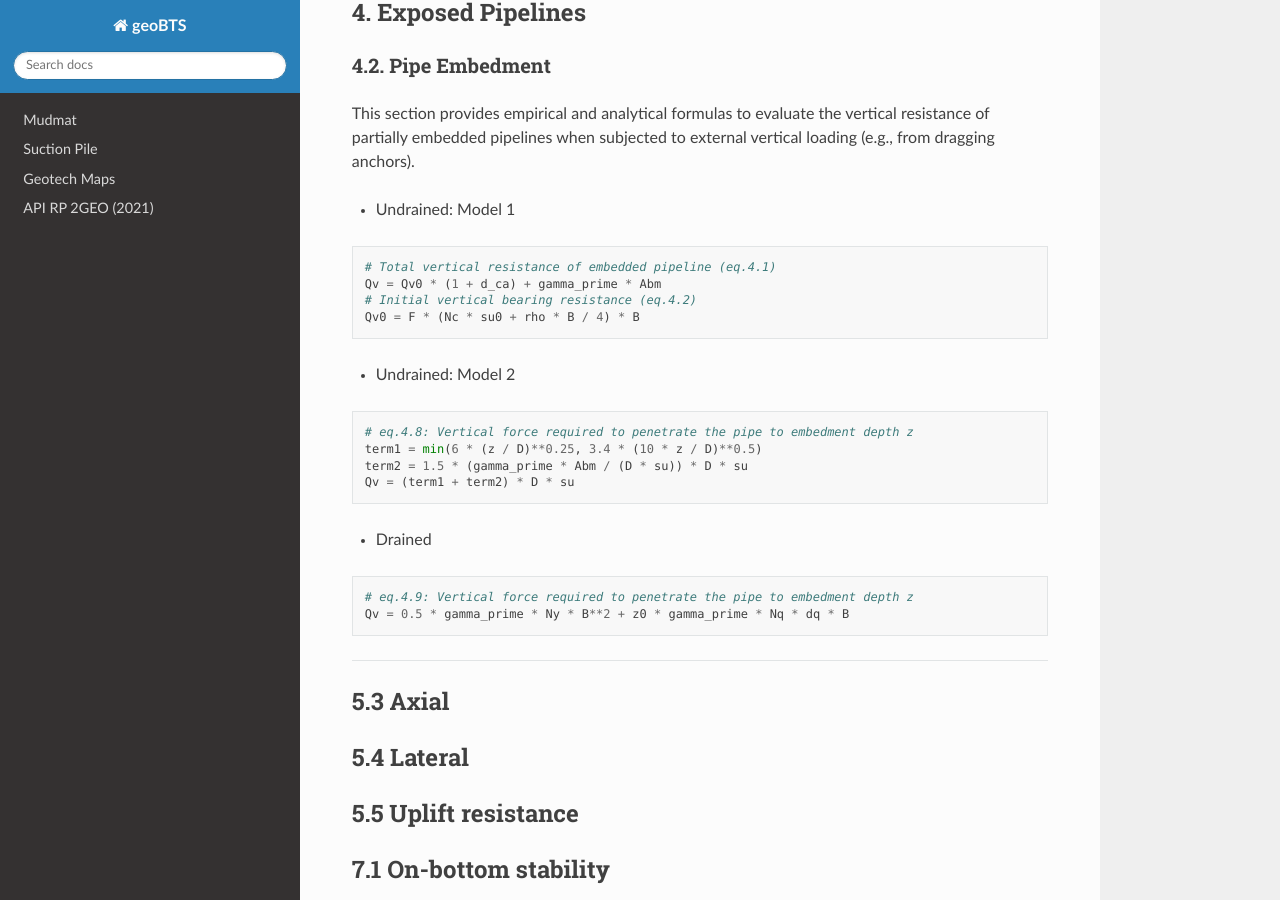
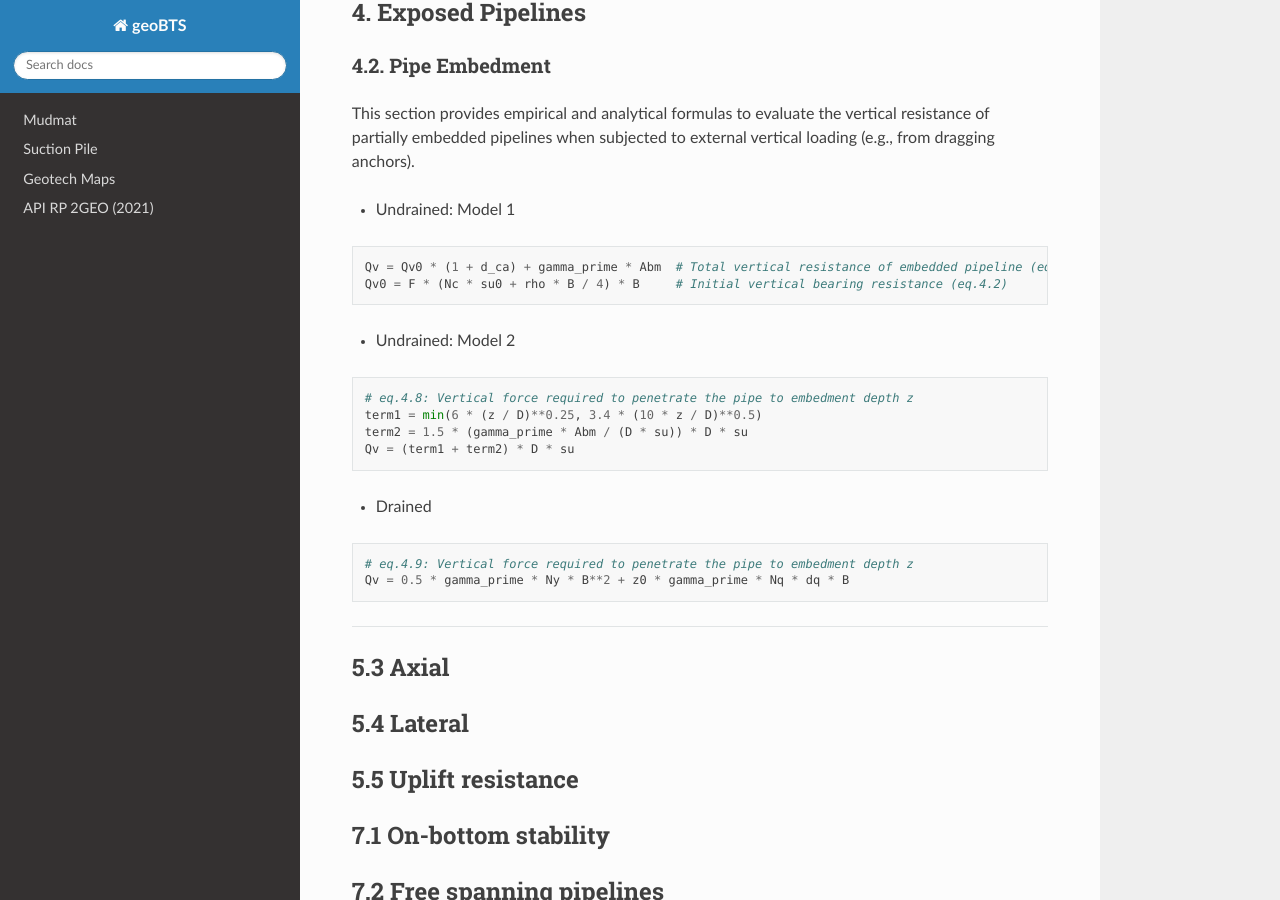
Before and after one commit to jungsohn/geoBTS, a Sphinx documentation site: the page built from docs/source/DNVGL_RP_F114.rst, in a window 1280 px wide and 900 px high, scrolled down 513 px. Built offline with Sphinx 7.4.7 and the Read the Docs theme 3.1.0, drawn with Linux system fonts in a browser that asks for light colours.

```diff
--- a/docs/source/DNVGL_RP_F114.rst
+++ b/docs/source/DNVGL_RP_F114.rst
@@ -23,10 +23,8 @@ of partially embedded pipelines when subjected to external vertical loading (e.g
 - Undrained: Model 1
 .. code-block:: python
 
-    # Total vertical resistance of embedded pipeline (eq.4.1)
-    Qv = Qv0 * (1 + d_ca) + gamma_prime * Abm
-    # Initial vertical bearing resistance (eq.4.2)
-    Qv0 = F * (Nc * su0 + rho * B / 4) * B
+    Qv = Qv0 * (1 + d_ca) + gamma_prime * Abm  # Total vertical resistance of embedded pipeline (eq.4.1)
+    Qv0 = F * (Nc * su0 + rho * B / 4) * B     # Initial vertical bearing resistance (eq.4.2)
 
 - Undrained: Model 2
 .. code-block:: python
```
